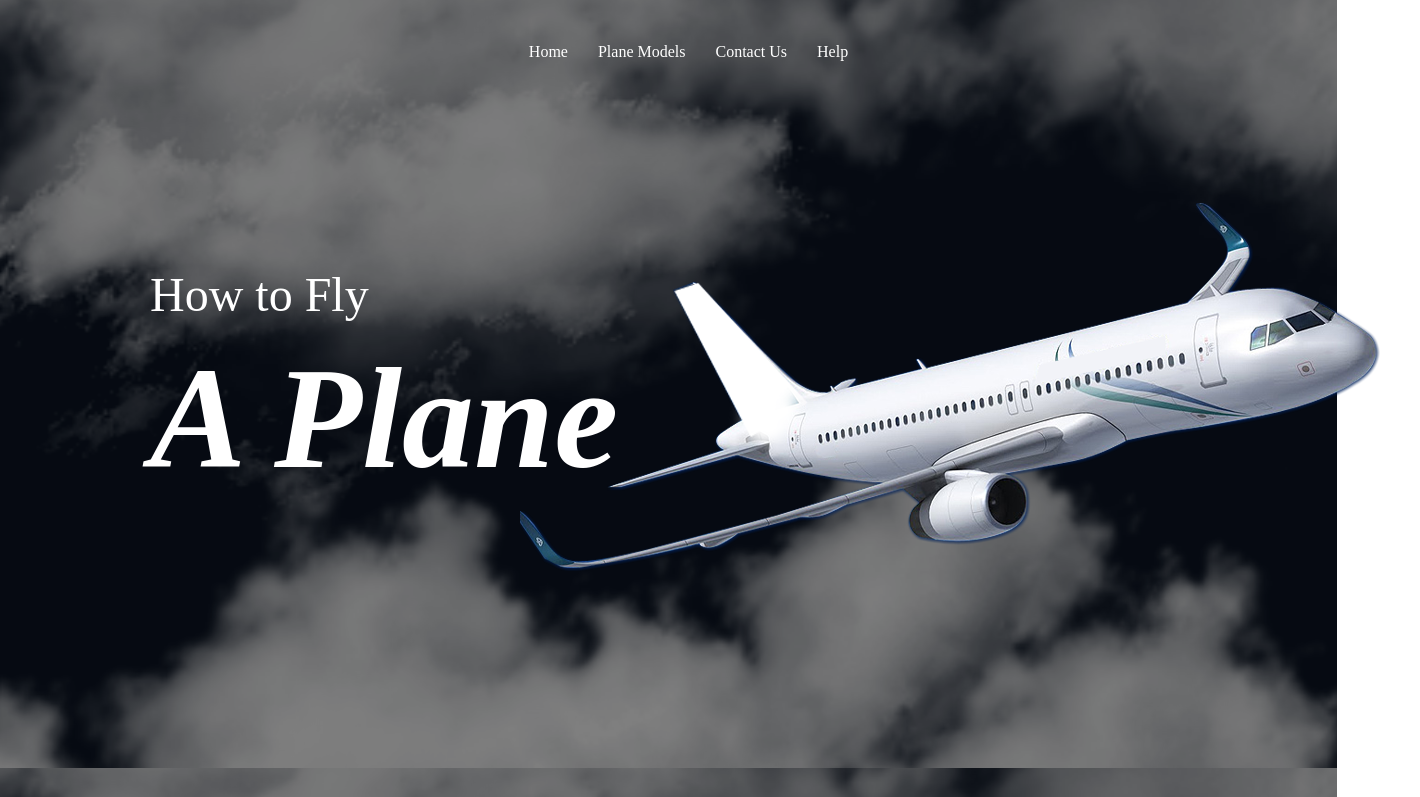
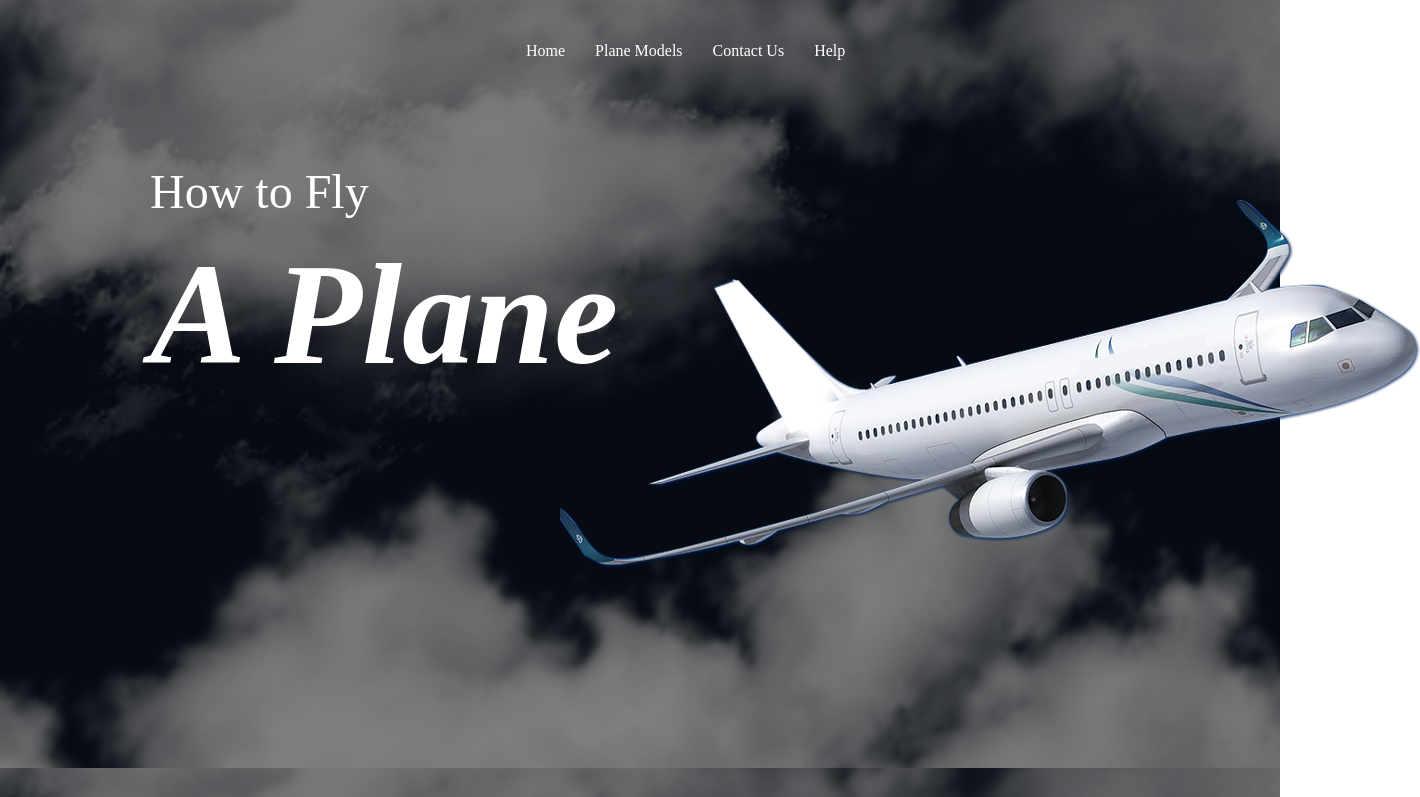
Before and after one commit to skaflay/art-design, a React app: page / in a window 1280 px wide. Shown: the top 797 px of the page, 1420 px wide, since content can reach past the window. Built offline with nearby package versions, Linux system fonts and the light colour scheme.

Commit message:
fixed homepage

```diff
--- a/package.json
+++ b/package.json
@@ -31,6 +31,6 @@
     "react": "^17.0.1",
     "react-dom": "^17.0.1",
     "react-gsap": "^2.2.1",
-    "react-router": "^5.2.0"
+    "react-router-dom": "^5.2.0"
   }
 }
--- a/src/css/main.css
+++ b/src/css/main.css
@@ -12,8 +12,8 @@ html {
     width: 100%;
 }
 
-.container {
-    min-width: 1337px;
+a{
+    text-decoration: none;
 }
 
 div#home-page {
@@ -27,17 +27,15 @@ div#home-page {
 }
 
 nav#main-nav {
+    width: 100%;
+  text-align: center;
     min-height: 5px;
-    justify-content: center !important;
-    align-content: center;
     padding: 2%;
-    display: flex;
+  position: absolute;
 }
 
 ul#navbar-list {
-    align-content: center;
     display: inline-block;
-    position: relative;
     list-style: none;
 }
 
@@ -48,7 +46,9 @@ ul#navbar-list li {
     color: #ffff;
 
 }
-
+ul#navbar-list li a{
+    color:white;
+}
 .main-content {
     display: flex;
 }
@@ -78,7 +78,6 @@ h4.mid-header {
 
 
 #clouds {
-    object-fit: cover;
     min-height: 100vh;
     width: 100%;
     background-image: url('../assets/clouds.png');
@@ -174,6 +173,7 @@ h4.mid-header {
     margin-top: 15px;
     font-size: 1.5em;
 }
+
 
 .card-image img {
     width: 100%;
--- a/src/index.html
+++ b/src/index.html
@@ -8,16 +8,8 @@
 </head>
 
 <body>
-    <div class="container" id="hero-page">
-        <div id="clouds">
-            <header id="navbar"></header>
-            <div id="hero-content"></div>
-        </div>
-    </div>
-    <div id="scroll-content"></div>
-    <div id="text-element"></div>
-    <div id="scroll-images"></div>
-    <div id="final-section"></div>
+    <div id="hero-page">
+   </div>
 </body>
 
 </html>
--- a/src/js/components/animation.js
+++ b/src/js/components/animation.js
@@ -8,7 +8,7 @@ import {
 } from "gsap/gsap-core.js";
 import MotionPathPlugin from "gsap/src/MotionPathPlugin.js";
 import ScrollTrigger from "gsap/src/ScrollTrigger.js";
-import {$} from  "jquery";
+
 
 gsap.registerPlugin(MotionPathPlugin, ScrollTrigger);
 var t1 = new TimelineLite();
@@ -19,7 +19,7 @@ t1.add(
     yoyo: false,
     ease: "power1.inOut",
     motionPath: {
-      path: "M50,300 C250,200 400,200 520,100 ",
+      path: "M50,300 C250,200 400,200 560,200 ",
       autoRotate: false,
       alignOrigin: [0, 0]
     },
--- a/src/js/components/form.js
+++ b/src/js/components/form.js
@@ -1,17 +1,34 @@
 import ReactDOM, {render} from "react-dom";
-import React, {Component} from 'react'
+import React, {Component} from 'react';
+import {BrowserRouter as Router, Switch, Route, Link} from "react-router-dom";
 
 class Navbar extends React.Component {
   render() {
     return (
+      <Router>
         <nav id="main-nav" className="navbar">
         <ul id="navbar-list">
-          <li>Home</li>
-          <li>Plane Models</li>
-          <li>Contact Us</li>
-          <li>Help</li>
+          <li>
+            <Link to="/">
+              Home
+            </Link>
+          </li>
+          <li>
+            <Link to ="/models">
+            Plane Models
+              </Link>
+              </li>
+         <li>
+         <Link to="/contact">
+           Contact Us
+            </Link>
+           </li>
+          <li>
+            <Link to="/help">
+              Help</Link></li>
         </ul>
       </nav>
+      </Router>
     )
   }
 }
@@ -19,7 +36,9 @@ class Navbar extends React.Component {
 class MainContainer extends React.Component {
   render() {
     return (
-      <div className="main-content container">
+
+        <div className="main-content container" id="clouds">
+          <Navbar />
           <div className="header-text">
             <h4 className="mid-header">How to Fly</h4>
             <h1 className="main-header">A Plane</h1>
@@ -28,6 +47,7 @@ class MainContainer extends React.Component {
             <img src="./src/assets/plane.png" className="hero-plane"></img>
           </div>
         </div>
+
     )
   }
 }
@@ -97,7 +117,7 @@ function ScrollImage(props) {
             <img src={props.img2} alt=""></img>
           </div>
         </div>
-        <div id="del3" className="delayed-section" >
+        <div id="del3" className="delayed-section">
           <div className="innerContainer">
             <img src={props.img3} alt=""></img>
           </div>
@@ -107,18 +127,17 @@ function ScrollImage(props) {
 
   )
 }
-class Footer extends React.Component{
-  render(){
-    return(
+class Footer extends React.Component {
+  render() {
+    return (
       <div className="container">
         <div className="footer-text">
           <div className="copyright">
             <h5 >Developed by : Kaflay Sabi</h5>
           </div>
           <div className="resources">
-          <h5>Resources Utillized: UnSplash Images
-                                   FreePik Images
-                                   GSAP Development Documentation
+            <h5>Resources Utillized: UnSplash Images FreePik Images GSAP Development
+              Documentation
             </h5>
           </div>
         </div>
@@ -141,31 +160,35 @@ function FinalSection() {
             <h5>the weight</h5>
           </div>
         </div>
-        <img className="flying-plane" src="./src/assets/flyingplane.png" ></img>
+        <img className="flying-plane" src="./src/assets/flyingplane.png"></img>
         <div className="planeHanger">
-          <Footer />
+          <Footer/>
         </div>
       </div>
     </div>
   )
 }
 
-ReactDOM.render(
-  <Navbar/>, document.getElementById('navbar'));
-ReactDOM.render(
-  <MainContainer/>, document.getElementById('hero-content'));
-ReactDOM.render(
-  <ScrollContent/>, document.getElementById('scroll-content'));
-ReactDOM.render(
+function Homepage(){
+  return(
+    <div className="container">
+  <MainContainer />
+  <ScrollContent />
   <MidText
   header="Start by knowing the structure of an aircraft operates.After all, "
   mainquote1="Learn the rules like a pro,"
   mainquote2="before you fly like an artist"
-  blockquote="or something along the same lines!"/>, document.getElementById('text-element'));
-ReactDOM.render(
+  blockquote="or something along the same lines!"/>
   <ScrollImage
   img1="./src/assets/plane1.jpg"
   img2="./src/assets/plane2.jpg"
-  img3="./src/assets/plane3.jpg"/>, document.getElementById('scroll-images'));
+  img3="./src/assets/plane3.jpg"/>
+  <FinalSection />
+  </div>
+  )
+}
+
+
+
 ReactDOM.render(
-  <FinalSection/>, document.getElementById("final-section"));
+  <Homepage />,document.getElementById('hero-page'));
```
Also changed, not shown: 1 other file. Lines whose indentation alone changed are shown as unchanged.
